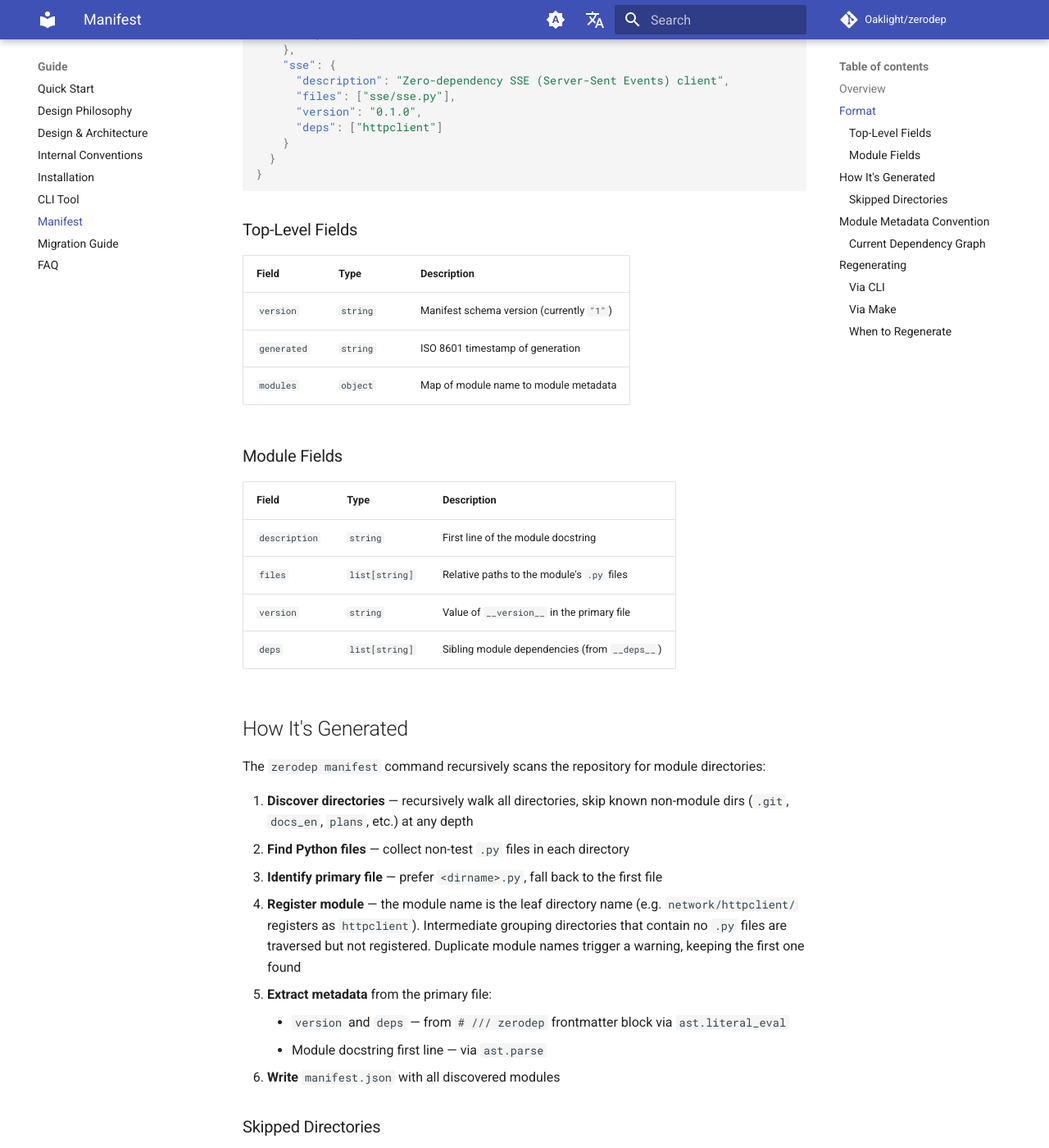
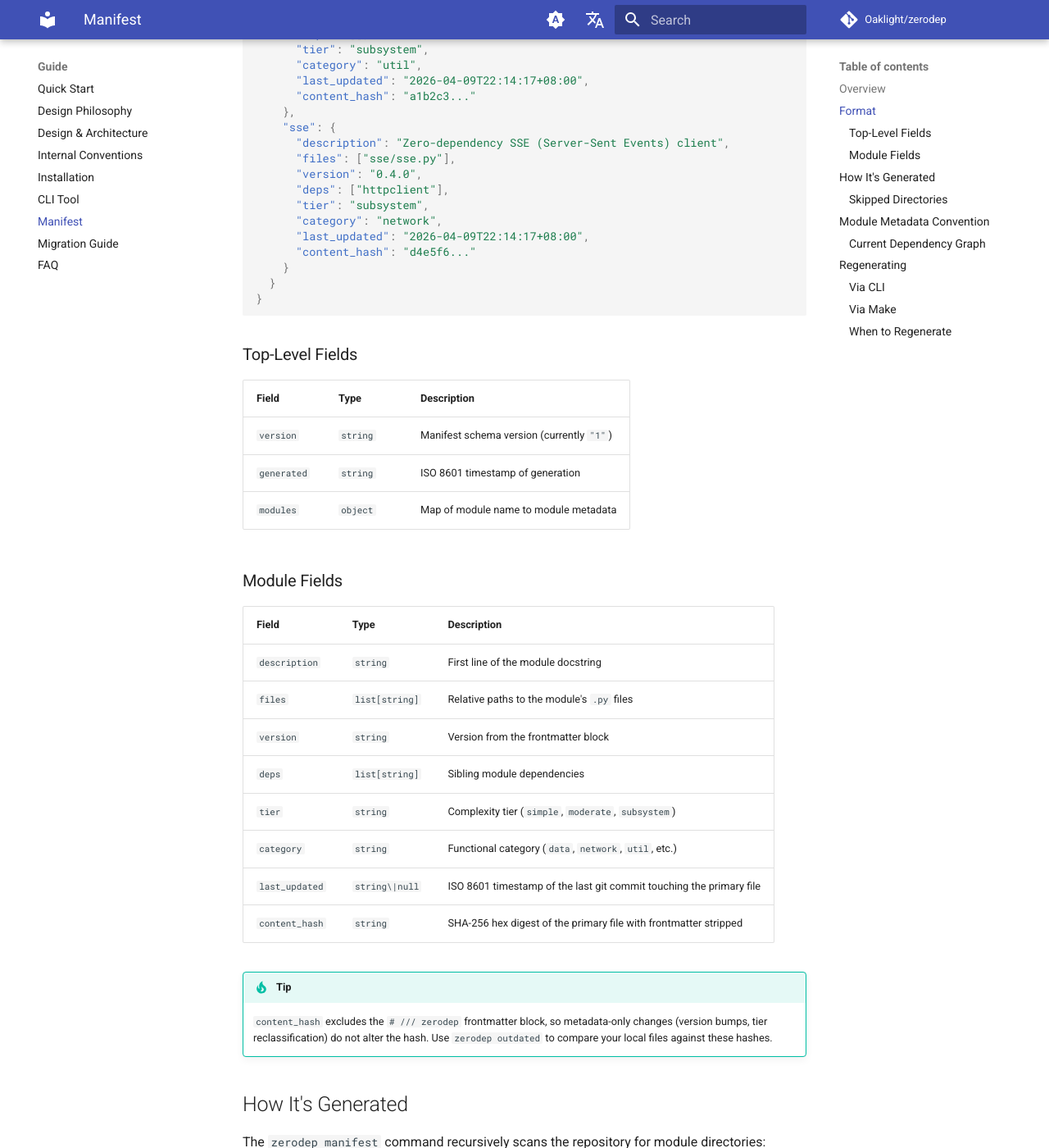
Before and after one commit to Oaklight/zerodep, an MkDocs documentation site: the page built from docs/guide/manifest.md, in a window 1280 px wide and 1400 px high, scrolled down 718 px. Shown: the whole window at 82% size. Built offline with MkDocs 1.6.1 and Material for MkDocs 9.7.7, drawn with Linux system fonts in a browser that asks for light colours; comment, search, counter and statistics services are not loaded; some of the changed text lies outside the part shown.

Commit message:
docs: add outdated command, content_hash and last_updated fields

````diff
--- a/docs/guide/manifest.md
+++ b/docs/guide/manifest.md
@@ -19,14 +19,22 @@ The `manifest.json` file is the module index that the CLI uses to discover avail
     "scheduler": {
       "description": "Zero-dependency in-process task scheduler with cron support",
       "files": ["scheduler/scheduler.py"],
-      "version": "0.1.0",
-      "deps": []
+      "version": "0.4.0",
+      "deps": [],
+      "tier": "subsystem",
+      "category": "util",
+      "last_updated": "2026-04-09T22:14:17+08:00",
+      "content_hash": "a1b2c3..."
     },
     "sse": {
       "description": "Zero-dependency SSE (Server-Sent Events) client",
       "files": ["sse/sse.py"],
-      "version": "0.1.0",
-      "deps": ["httpclient"]
+      "version": "0.4.0",
+      "deps": ["httpclient"],
+      "tier": "subsystem",
+      "category": "network",
+      "last_updated": "2026-04-09T22:14:17+08:00",
+      "content_hash": "d4e5f6..."
     }
   }
 }
@@ -46,8 +54,15 @@ The `manifest.json` file is the module index that the CLI uses to discover avail
 |-------|------|-------------|
 | `description` | `string` | First line of the module docstring |
 | `files` | `list[string]` | Relative paths to the module's `.py` files |
-| `version` | `string` | Value of `__version__` in the primary file |
-| `deps` | `list[string]` | Sibling module dependencies (from `__deps__`) |
+| `version` | `string` | Version from the frontmatter block |
+| `deps` | `list[string]` | Sibling module dependencies |
+| `tier` | `string` | Complexity tier (`simple`, `moderate`, `subsystem`) |
+| `category` | `string` | Functional category (`data`, `network`, `util`, etc.) |
+| `last_updated` | `string\|null` | ISO 8601 timestamp of the last git commit touching the primary file |
+| `content_hash` | `string` | SHA-256 hex digest of the primary file with frontmatter stripped |
+
+!!! tip
+    `content_hash` excludes the `# /// zerodep` frontmatter block, so metadata-only changes (version bumps, tier reclassification) do not alter the hash. Use `zerodep outdated` to compare your local files against these hashes.
 
 ## How It's Generated
 
@@ -96,11 +111,19 @@ Each module's primary `.py` file should declare a PEP 723-style frontmatter bloc
 
 ```mermaid
 graph LR
+    a2a --> jsonrpc
+    acp --> jsonrpc
+    config --> dotenv
+    config --> yaml
+    config --> jsonc
+    frontmatter --> yaml
+    skills --> frontmatter
+    skills --> search
     sse --> httpclient
     vcs --> diff
 ```
 
-All other modules have `__deps__: list[str] = []` (no sibling dependencies).
+All other modules have `deps = []` (no sibling dependencies).
 
 ## Regenerating
 
````
Also changed, not shown: other parts of docs/guide/manifest.md (+1 -1 lines), docs/guide/cli.md (+17 -0 lines).
